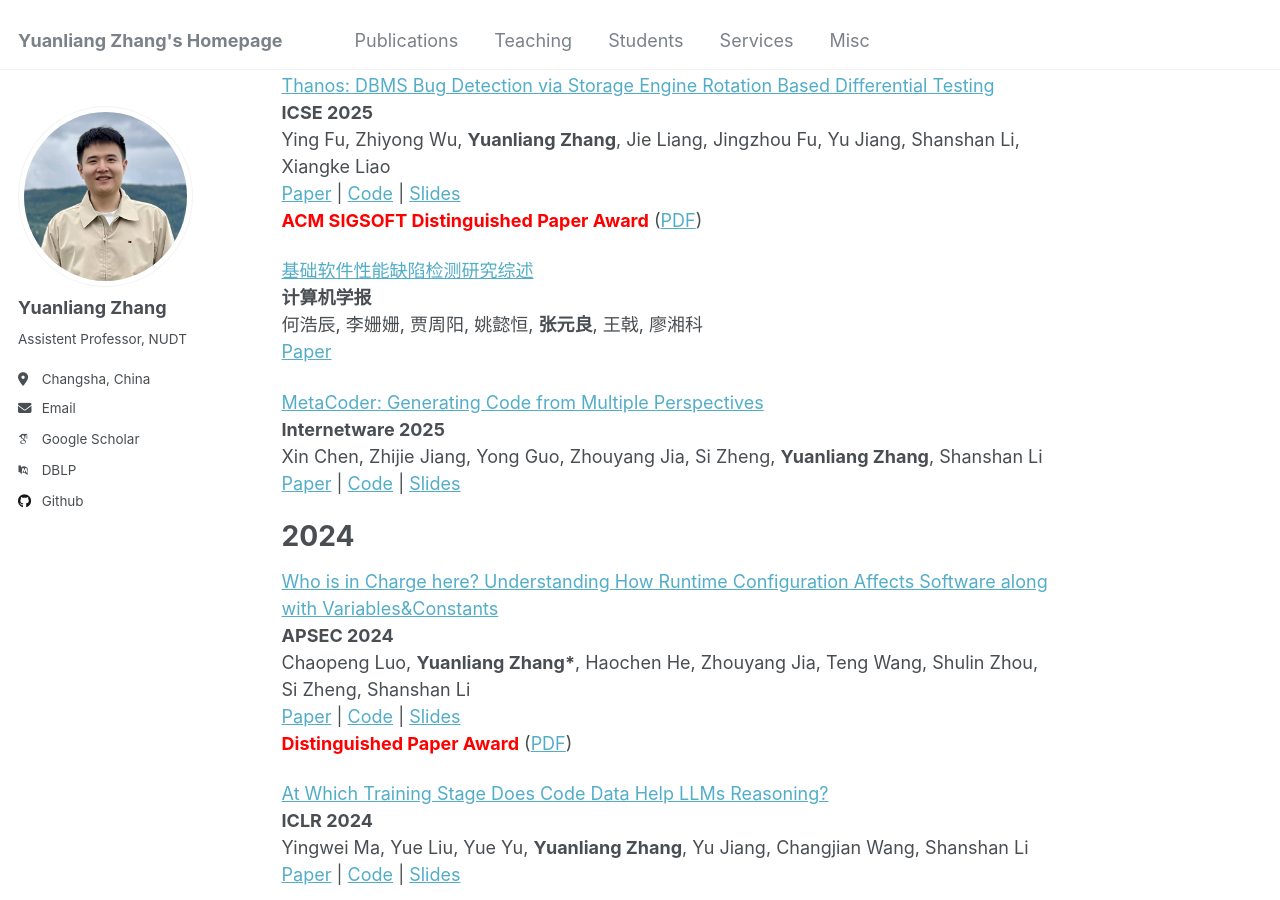
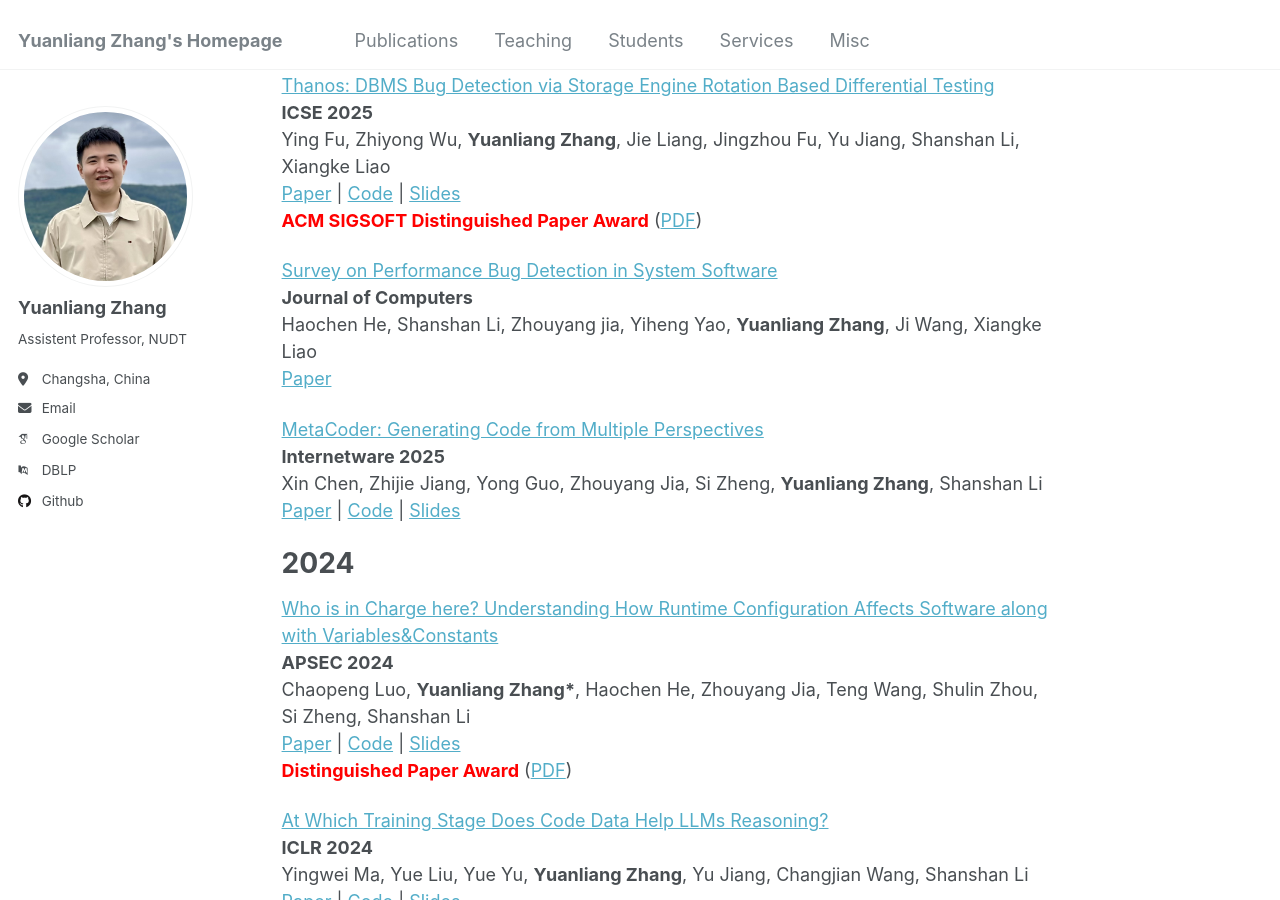
Before and after one commit to zhangbuzhang/zhangbuzhang.github.io, a Jekyll site: the page built from _pages/publication.md, in a window 1280 px wide and 900 px high, scrolled down 1493 px. Built offline with Jekyll 4.4.1, drawn with Linux system fonts in a browser that asks for light colours; some web fonts are replaced.

```diff
--- a/_pages/publication.md
+++ b/_pages/publication.md
@@ -54,9 +54,9 @@ Ying Fu, Zhiyong Wu, **Yuanliang Zhang**, Jie Liang, Jingzhou Fu, Yu Jiang, Shan
 [Paper](/papers/ICSE25B.pdf) | [Code](https://github.com/Thanos2024/Thanos) | [Slides](/slides/Thanos.pdf)
 **<font color="red">ACM SIGSOFT Distinguished Paper Award</font>** ([PDF](/awards/Thanos.pdf))
 
-[基础软件性能缺陷检测研究综述](/papers/JOC2025.pdf)
-**计算机学报**
-何浩辰, 李姗姗, 贾周阳, 姚懿恒, **张元良**, 王戟, 廖湘科
+[Survey on Performance Bug Detection in System Software](/papers/JOC2025.pdf)
+**Journal of Computers**
+Haochen He, Shanshan Li, Zhouyang jia, Yiheng Yao, **Yuanliang Zhang**, Ji Wang, Xiangke Liao
 [Paper](/papers/JOC2025.pdf)
 
 [MetaCoder: Generating Code from Multiple Perspectives](/papers/MetaCoder.pdf)
```
Also changed, not shown: _pages/about.md (+2 -0 lines), _pages/teaching.md (+2 -0 lines), 1 other file.
